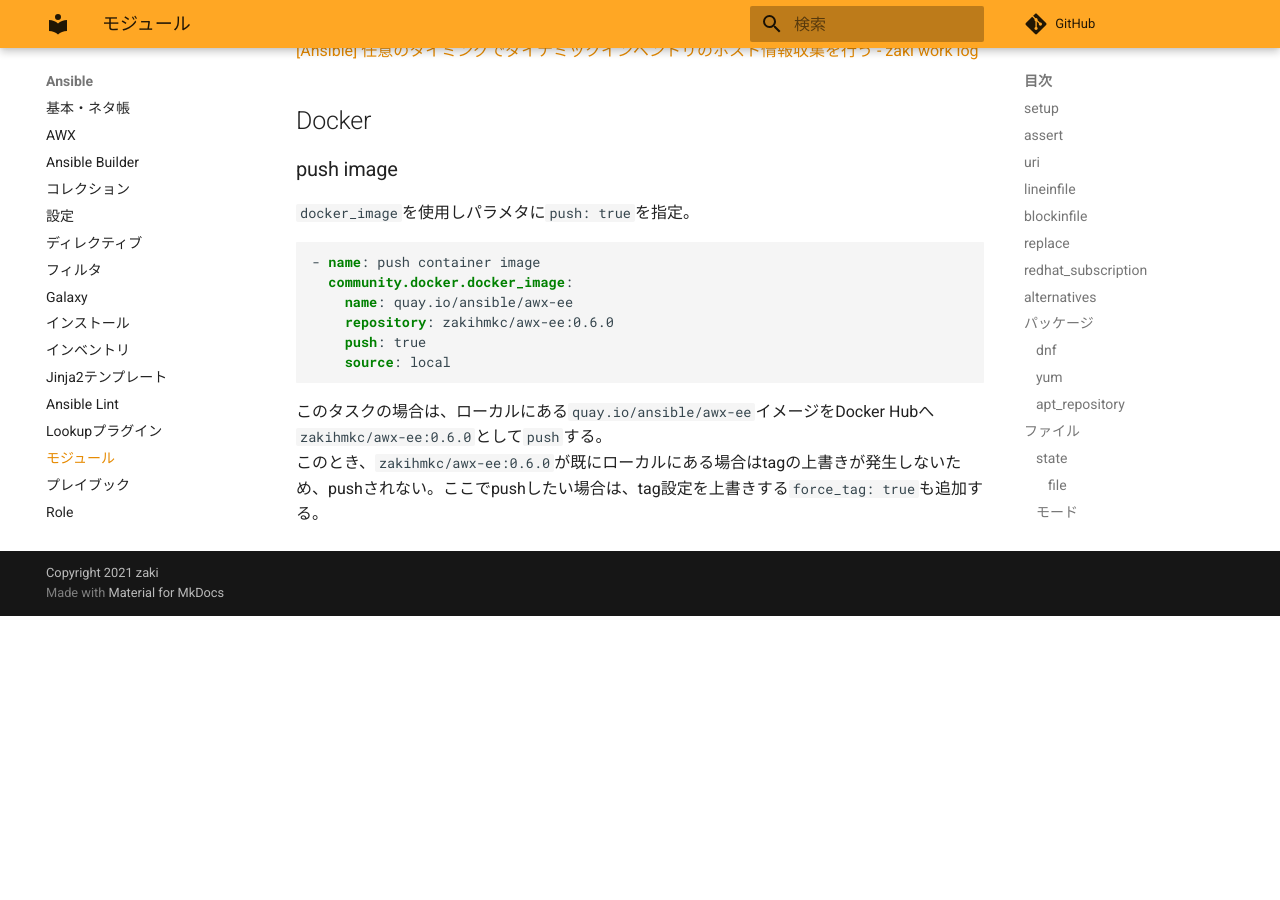
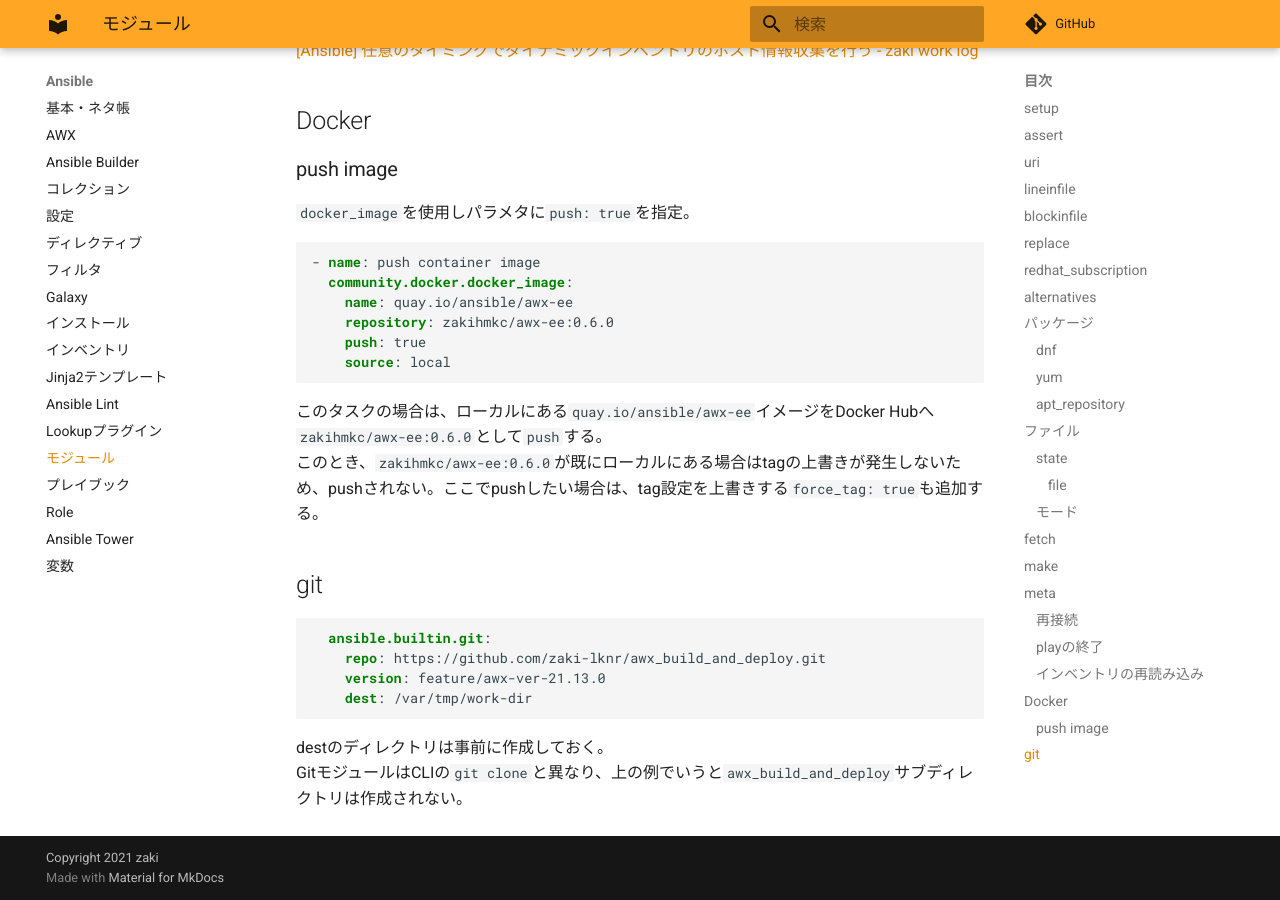
Before and after one commit to zaki-lknr/docs, an MkDocs documentation site: the page built from docs/Ansible/module.md, in a window 1280 px wide and 900 px high, scrolled down 10119 px. Built offline with MkDocs 1.6.1 and Material for MkDocs 9.7.7, drawn with Linux system fonts in a browser that asks for light colours; comment, search, counter and statistics services are not loaded; before the commit the page ends 10735 px from its top, so only the background shows below that.

Commit message:
add: ansible: gitモジュール

````diff
--- a/docs/Ansible/module.md
+++ b/docs/Ansible/module.md
@@ -475,3 +475,15 @@ localhost                  : ok=2    changed=0    unreachable=0    failed=0    s
 
 このタスクの場合は、ローカルにある`quay.io/ansible/awx-ee`イメージをDocker Hubへ`zakihmkc/awx-ee:0.6.0`として`push`する。
 このとき、`zakihmkc/awx-ee:0.6.0`が既にローカルにある場合はtagの上書きが発生しないため、pushされない。ここでpushしたい場合は、tag設定を上書きする`force_tag: true`も追加する。
+
+## git
+
+```yaml
+  ansible.builtin.git:
+    repo: https://github.com/zaki-lknr/awx_build_and_deploy.git
+    version: feature/awx-ver-21.13.0
+    dest: /var/tmp/work-dir
+```
+
+destのディレクトリは事前に作成しておく。
+GitモジュールはCLIの`git clone`と異なり、上の例でいうと`awx_build_and_deploy`サブディレクトリは作成されない。
````
